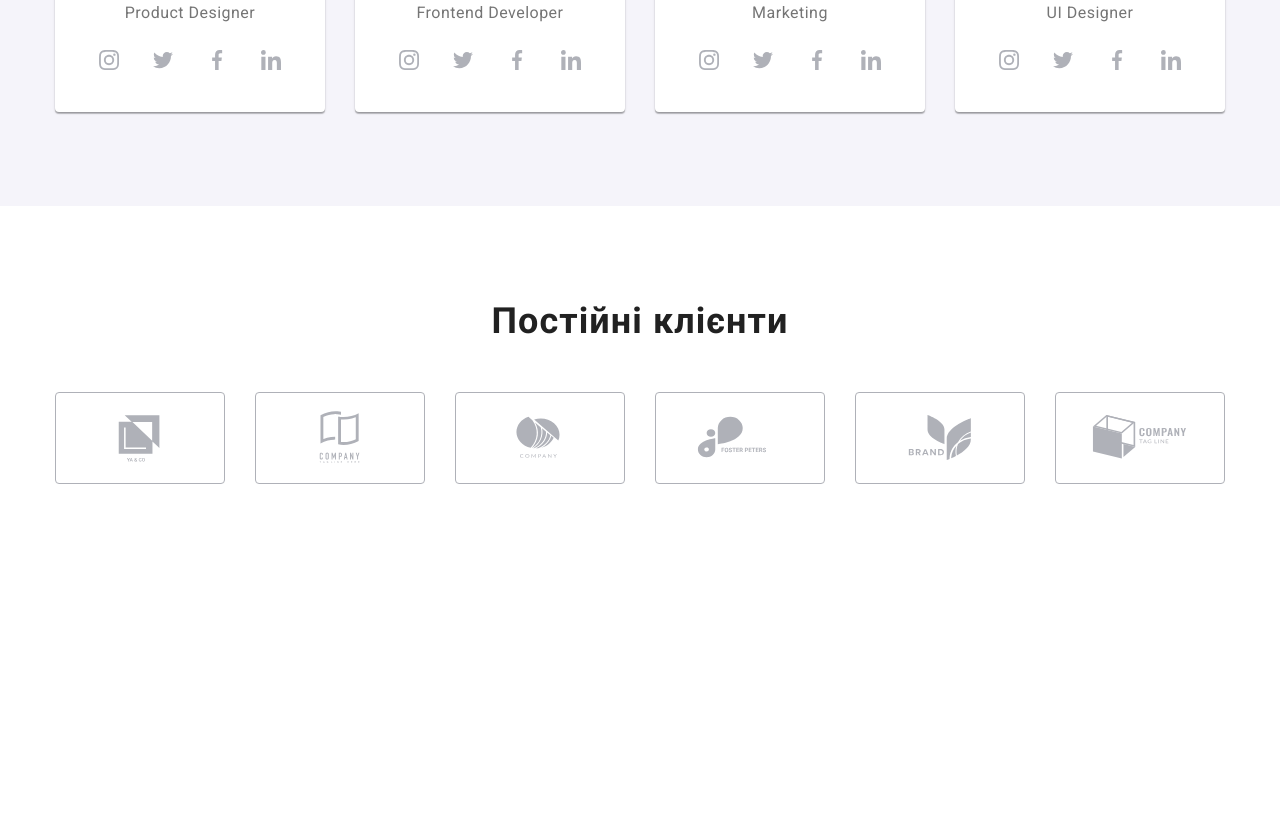
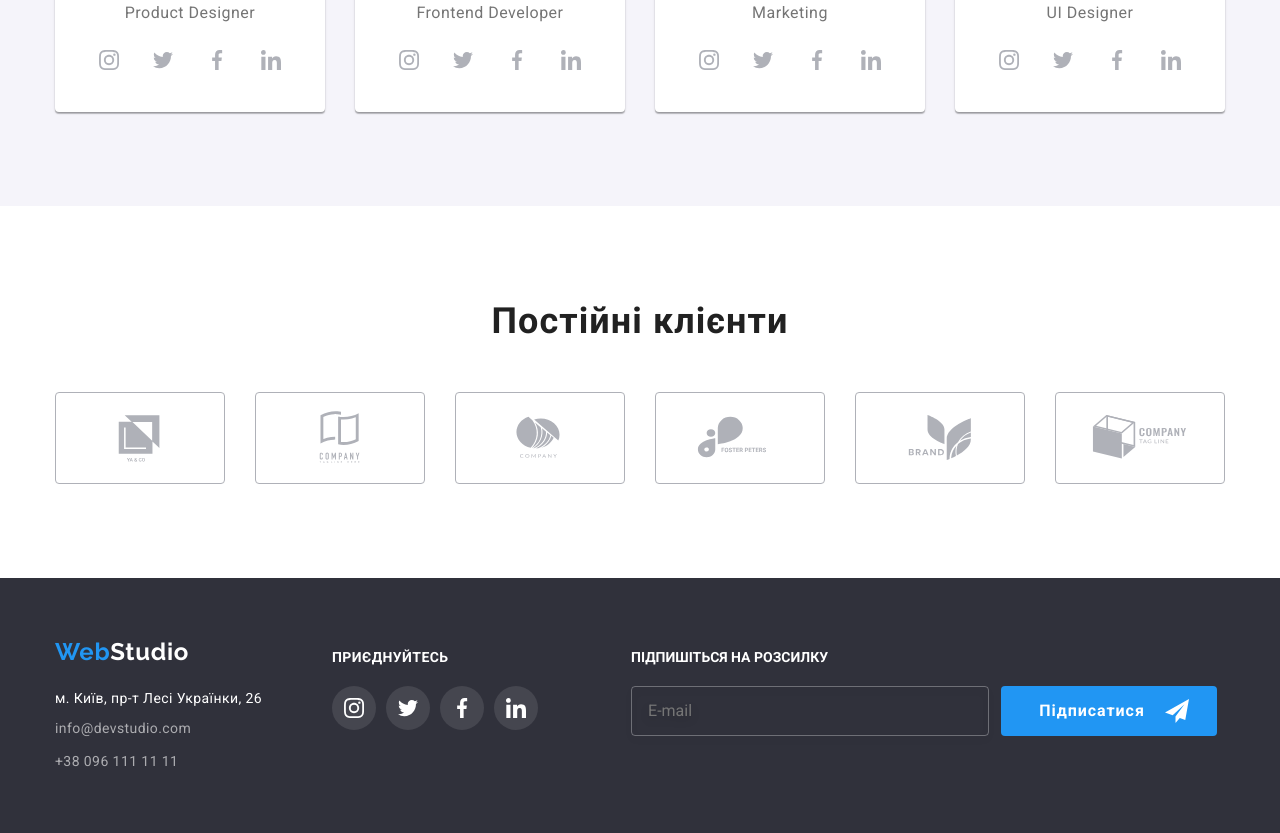
Before and after one commit to DaniilChudo/goit-markup-hw-08, a plain HTML site: page index.html in a window 1280 px wide. Shown: the part 1501-2334 px from the top of the page. Before the commit the page ends 2079 px from the top, so only its background shows below. Drawn offline with nearby package versions, Linux system fonts and the light colour scheme; files whose address does not match are found by name.

Commit message:
footer end

```diff
--- a/sass/components/_contacts.scss
+++ b/sass/components/_contacts.scss
@@ -1,7 +1,19 @@
 .contacts {
-  width: 231px;
   display: flex;
+ text-align: center;
   flex-direction: column;
+ margin-bottom: 60px;
+
+ @media screen and (min-width: 768px) {
+  margin-left: 76px;
+ }
+
+ @media screen and (min-width: 1199.9px)
+ {
+    align-items: flex-start;
+    text-align: left;
+    margin-left: 0;
+}
 }
 
 .contacts__list {
@@ -51,7 +63,7 @@
   display: inline-block;
   font-family: "Raleway";
   font-weight: 700;
-  font-size: 26px;
+  font-size: 24px;
   line-height: calc(31 / 26);
   letter-spacing: 0.03em;
   color: var(--logo-web-text-color);
--- a/sass/components/_footer-socials.scss
+++ b/sass/components/_footer-socials.scss
@@ -1,9 +1,24 @@
 .footer-socials {
-  display: flex;
+ /* display: flex;
   flex-direction: column;
   margin-top: 12px;
-  margin-bottom: 40px;
-  margin-left: 70px;
+  margin-left: 70px;*/
+  margin-bottom: 60px;
+
+  @media screen and (min-width: 768px) {
+    margin-right: 89px;
+    margin-bottom: 0;
+   }
+
+   @media screen and (min-width: 1200px)
+ {
+    display: flex;
+    flex-direction: column;
+    margin-top: 12px;
+    margin-bottom: 40px;
+    margin-left: 70px;
+    margin-right: 0;
+}
 }
 
 .footer-socials__title {
@@ -48,3 +63,11 @@
     fill: var(--main-background-color);
   }
 }
+
+
+.contacts__logo {
+  font-family: "Raleway",sans-serif;
+  font-size: 24px;
+  line-height: 1.1666666667;
+  text-decoration: none;
+}
--- a/sass/components/_footer.scss
+++ b/sass/components/_footer.scss
@@ -1,11 +1,23 @@
 .footer {
-  display: none;
   background-color: var(--secondary-background-color);
   padding-top: 60px;
-  padding-bottom: 60px;
+  /*padding-bottom: 60px;*/
 }
 
 .footer__container {
   @extend %container;
-  display: flex;
+  /*display: flex;*/
+
+  @media screen and (min-width: 768px) {
+    display: flex;;
+    flex-wrap: wrap;
+    justify-content: space-between;
+   }
+
+   @media screen and (min-width: 1199.9px)
+ {
+    display: flex;
+    flex-wrap: nowrap;
+    justify-content: flex-start;
 }
+}
--- a/sass/components/_subscribe-form.scss
+++ b/sass/components/_subscribe-form.scss
@@ -1,28 +1,49 @@
 .subscribe-form {
   display: flex;
   flex-direction: column;
-  margin-top: 12px;
-  margin-left: 93px;
+  padding-bottom: 60px;
+
+  @media screen and (min-width: 768px) {
+  margin-left: auto;
+  margin-right: auto;
+   }
+
+   @media screen and (min-width: 1200px)
+    {
+    margin-top: 12px;
+    margin-left: 93px;
+}
 }
 
+
 .subscribe-form__text {
+  text-align: center;
   font-weight: 700;
   margin-bottom: 20px;
   color: var(--hero-title-color);
   text-transform: uppercase;
   font-size: 14px;
   line-height: 1.14;
+
+  @media screen and (min-width: 1200px) {
+    text-align: start;
+}
 }
 
 .subscribe-form__field {
-  display: flex;
-  gap: 12px;
+
+  @media screen and (min-width: 1200px)
+   {
+    display: flex;
+    gap: 12px;
+}
 }
 
 .subscribe-form__input {
-  width: 358px;
+  width: 100%;
   height: 50px;
   padding: 15px 16px;
+  margin-bottom: 20px;
   outline: unset;
   background-color: transparent;
   color: white;
@@ -31,10 +52,22 @@
   border-radius: 4px;
   transition: border-color var(--animation-function);
 
+  @media screen and (min-width: 768px) {
+    width: 450px;
+   }
+
+   @media screen and (min-width: 1200px) {
+    width: 358px;
+    margin-bottom: 0;
+}
+
+
   &:focus {
     border-color: var(--accent-text-color);
   }
 }
+
+
 
 .subscribe-btn {
   position: relative;
--- a/sass/utils/_placeholders.scss
+++ b/sass/utils/_placeholders.scss
@@ -1,9 +1,21 @@
 %container {
-  width: 1200px;
+  /*width: 1200px;*/
   padding-left: 15px;
   padding-right: 15px;
   margin-left: auto;
   margin-right: auto;
+
+  @media screen and (min-width: 480px) {
+    width: 480px;
+   }
+
+   @media screen and (min-width: 768px) {
+     width: 768px;
+    }
+
+    @media screen and (min-width: 1200px) {
+     width: 1200px;
+    }
 }
 
 %section {
```
Also changed, not shown: css/main.css, css/main.min.css, 2 other files.
